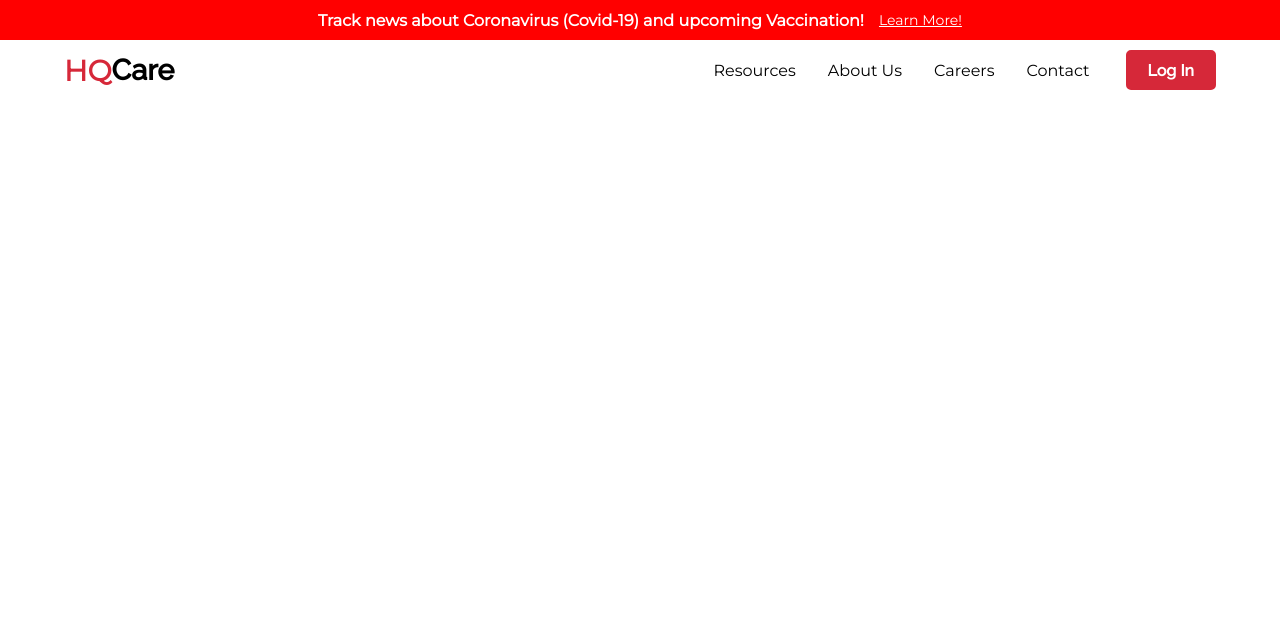
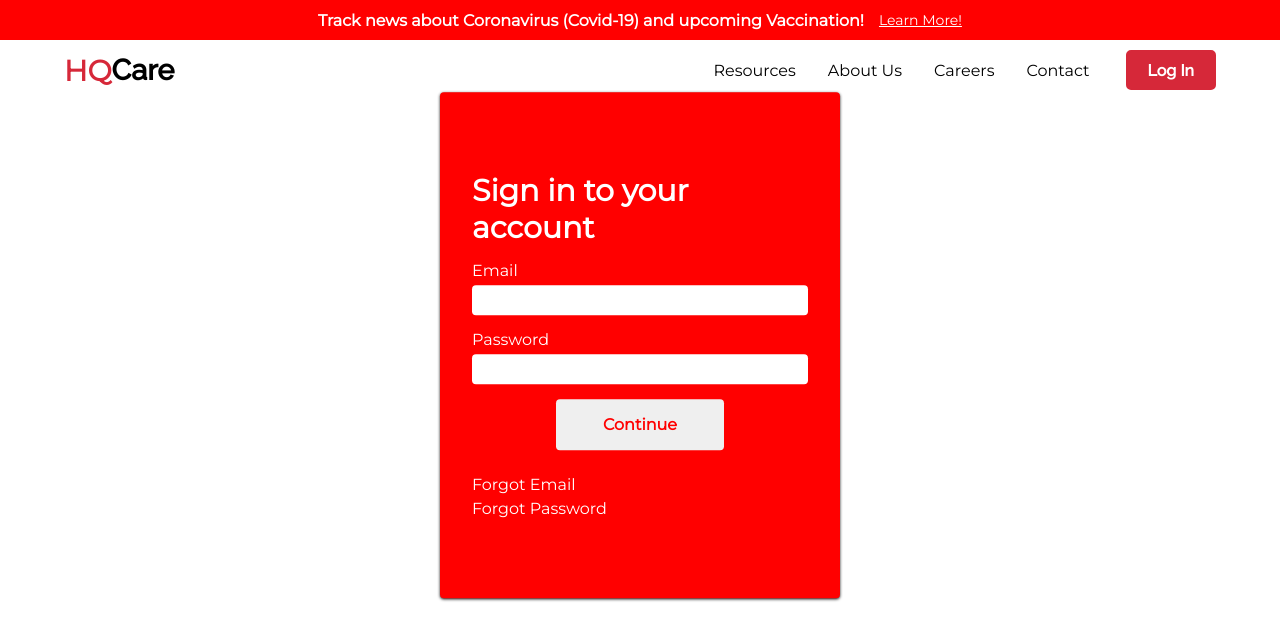
Before and after one commit to hquach-cs/HQHealthcare, a React (Create React App) app: page /signin in a window 1280 px wide. Shown: the top 640 px of the page. Built offline with nearby package versions, Linux system fonts and the light colour scheme.

Commit message:
Header/Story section started, signin reincorparated

```diff
--- a/src/App.js
+++ b/src/App.js
@@ -4,6 +4,7 @@ import "./App.css";
 import Navbar from "./components/Navbar";
 import Warning from "./components/WarningBar";
 import Frontpage from "./components/Frontpage";
+import SignIn from "./components/SignIn";
 
 function App() {
   return (
@@ -13,6 +14,9 @@ function App() {
       <Route exact path="/">
         <Frontpage></Frontpage>
       </Route>
+      <Route path="/signin">
+        <SignIn></SignIn>
+      </Route>
     </Router>
   );
 }
--- a/src/components/Frontpage/HeaderChoice/HeaderChoiceElements.js
+++ b/src/components/Frontpage/HeaderChoice/HeaderChoiceElements.js
@@ -29,7 +29,7 @@ export const HeaderChoiceTitle = styled.h2`
   display: flex;
   justify-content: center;
   align-items: center;
-  font-size: 2rem;
+  font-size: 1.7rem;
   font-family: "Raleway", sans-serif;
 `;
 
--- /dev/null
+++ b/src/components/Frontpage/StorySec/StorySecElements.js
@@ -0,0 +1,24 @@
+import styled from "styled-components";
+
+export const StorySection = styled.div`
+  background: #f8f8f2;
+  width: 100%;
+  min-height: 400px;
+  display: flex;
+  flex-direction: column;
+  align-items: center;
+`;
+
+export const StorySectionTitle = styled.h1`
+  margin-top: 30px;
+  font-size: 2rem;
+  font-style: italic;
+  text-decoration: underline;
+  text-align: center;
+`;
+
+export const StorySectionDesc = styled.span`
+  margin-top: 15px;
+  text-align: center;
+  width: 60%;
+`;
--- /dev/null
+++ b/src/components/Frontpage/StorySec/index.js
@@ -0,0 +1,23 @@
+import React from "react";
+
+import {
+  StorySection,
+  StorySectionTitle,
+  StorySectionDesc,
+} from "./StorySecElements";
+
+const StorySec = () => {
+  return (
+    <StorySection>
+      <StorySectionTitle>Breaking News and Story!</StorySectionTitle>
+      <StorySectionDesc>
+        Duis ultricies condimentum dui vitae posuere. Suspendisse id purus
+        metus. Duis aliquet consequat quam, quis auctor felis efficitur sed.
+        Etiam nec diam euismod, elementum neque a, laoreet ipsum. Cras vel metus
+        eu est sollicitudin egestas.
+      </StorySectionDesc>
+    </StorySection>
+  );
+};
+
+export default StorySec;
--- a/src/components/Frontpage/index.js
+++ b/src/components/Frontpage/index.js
@@ -1,12 +1,14 @@
 import React from "react";
 import Header from "./Header";
 import HeaderChoiceSec from "./HeaderChoice";
+import StorySec from "./StorySec";
 
 const Frontpage = () => {
   return (
     <>
       <Header></Header>
       <HeaderChoiceSec></HeaderChoiceSec>
+      <StorySec></StorySec>
     </>
   );
 };
--- /dev/null
+++ b/src/components/SignIn/SignInElements.js
@@ -0,0 +1,81 @@
+import styled from "styled-components";
+import { Link as LinkRouter } from "react-router-dom";
+import { Link as LinkScroll } from "react-scroll";
+
+export const SignInContainer = styled.div`
+  position: fixed;
+  top: 40%;
+  left: 50%;
+  transform: translate(-50%, -45%);
+  @media screen and (max-width: 768px) {
+    width: 90%;
+  }
+`;
+
+export const SignInWrapper = styled.div`
+  height: 100%;
+  display: flex;
+  flex-direction: column;
+  justify-content: center;
+`;
+
+export const Form = styled.form`
+  background: red;
+  max-width: 400px;
+  height: auto;
+  z-index: 1;
+  display: grid;
+  margin: 0 auto;
+  padding: 80px 32px;
+  border-radius: 4px;
+  box-shadow: 0 1px 3px rgba(0, 0, 0, 0.9);
+  color: white;
+`;
+
+export const FormH1 = styled.h1`
+  font-size: 30px;
+`;
+
+export const FormLabel = styled.label`
+  margin-top: 15px;
+`;
+
+export const FormInput = styled.input`
+  border: none;
+  border-radius: 4px;
+  height: 30px;
+  font-size: 16px;
+  margin-top: 5px;
+  padding: 4px;
+`;
+
+export const FormButtonWrapper = styled.div`
+  display: flex;
+  justify-content: center;
+`;
+
+export const FormButton = styled.button`
+  color: red;
+  font-size: 16px;
+  margin-top: 15px;
+  padding: 16px 0;
+  border: none;
+  border-radius: 4px;
+  width: 50%;
+  cursor: pointer;
+  margin-bottom: 20px;
+
+  font-weight: bold;
+  cursor: pointer;
+  transition: 0.2s all ease-in-out;
+
+  &:hover {
+    background: red;
+    border: 2px solid white;
+    color: white;
+  }
+`;
+
+export const Text = styled.span`
+  margin-top: 5px;
+`;
--- /dev/null
+++ b/src/components/SignIn/index.js
@@ -0,0 +1,38 @@
+import React from "react";
+
+import {
+  SignInContainer,
+  SignInWrapper,
+  Form,
+  FormH1,
+  FormLabel,
+  FormInput,
+  FormButtonWrapper,
+  FormButton,
+  Text,
+} from "./SignInElements";
+
+const SignIn = () => {
+  return (
+    <>
+      <SignInContainer>
+        <SignInWrapper>
+          <Form action="#">
+            <FormH1>Sign in to your account</FormH1>
+            <FormLabel htmlFor="for">Email</FormLabel>
+            <FormInput type="email" required />
+            <FormLabel htmlFor="for">Password</FormLabel>
+            <FormInput type="password" required />
+            <FormButtonWrapper>
+              <FormButton type="submit">Continue</FormButton>
+            </FormButtonWrapper>
+            <Text>Forgot Email</Text>
+            <Text>Forgot Password</Text>
+          </Form>
+        </SignInWrapper>
+      </SignInContainer>
+    </>
+  );
+};
+
+export default SignIn;
```
